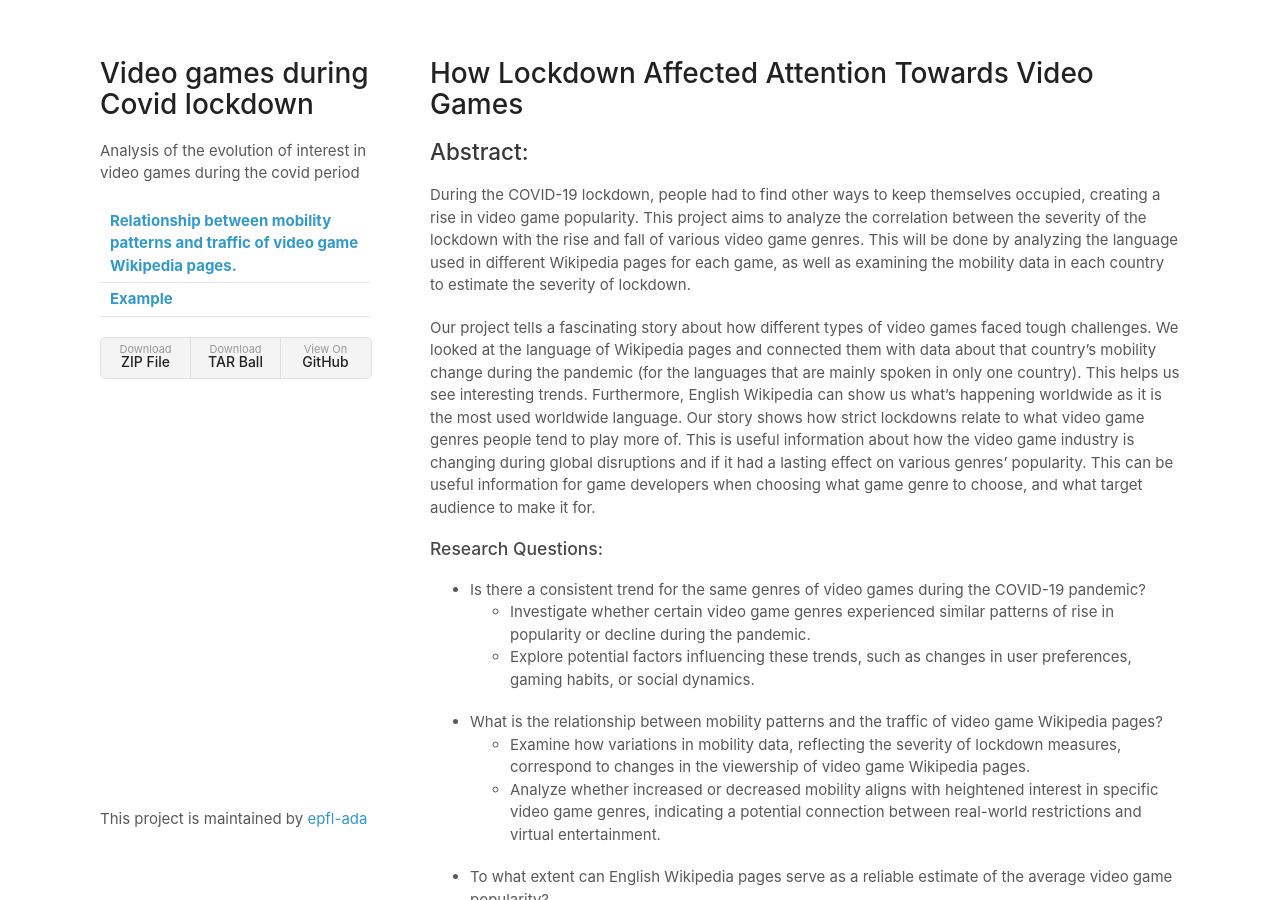
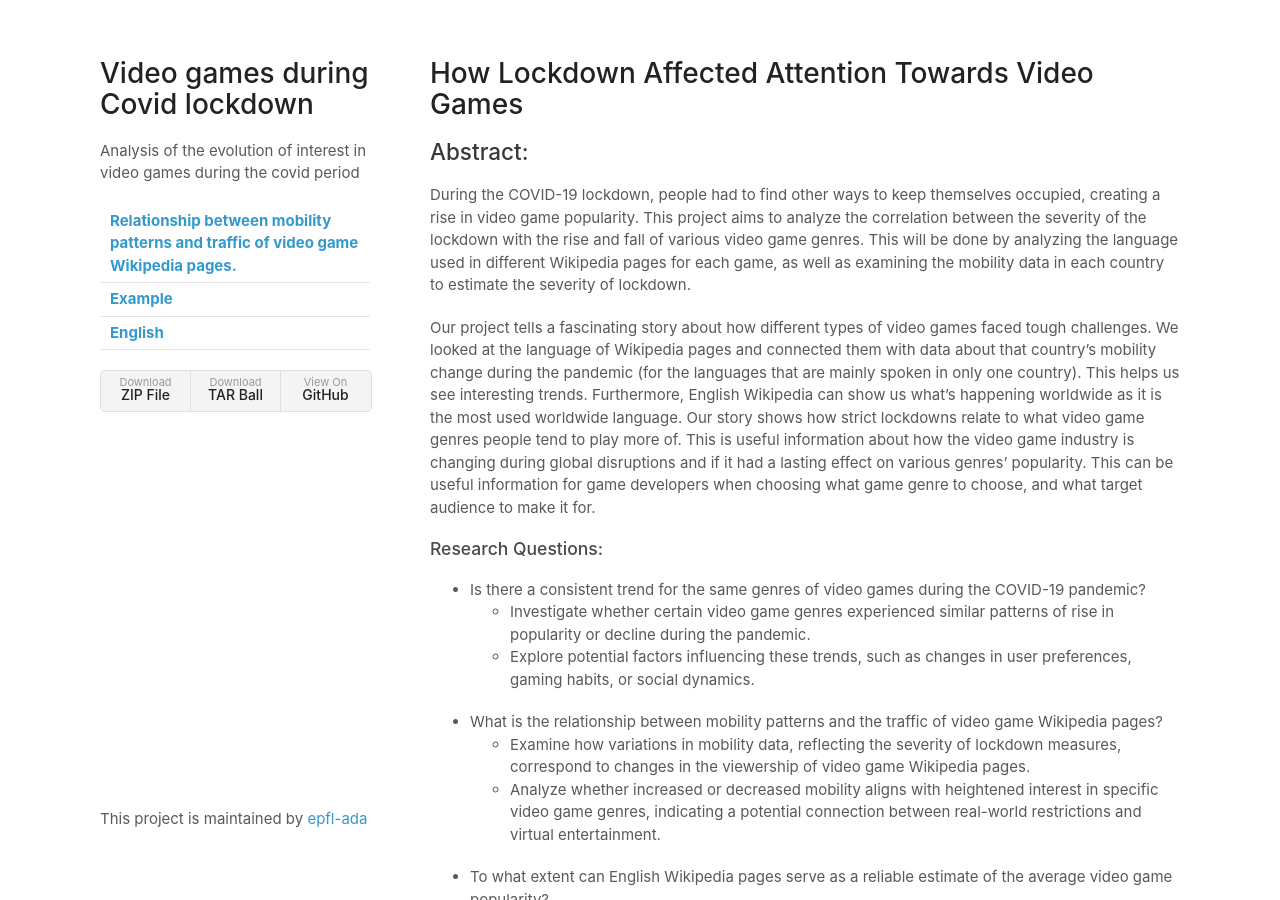
Before and after one commit to epfl-ada/ada-2023-project-goodgradeplease2023, a Jekyll site: the page built from README.md, in a window 1280 px wide and 900 px high. Built offline with Jekyll 4.4.1, drawn with Linux system fonts in a browser that asks for light colours; our own code applies the rules of GitHub Pages for plain Markdown files.

Commit message:
Update _config.yml

```diff
--- a/_config.yml
+++ b/_config.yml
@@ -7,3 +7,5 @@ navigation:
     url: Relation_mobility_pages
   - title: Example
     url: example
+  - title: English
+    url: English_average
```
